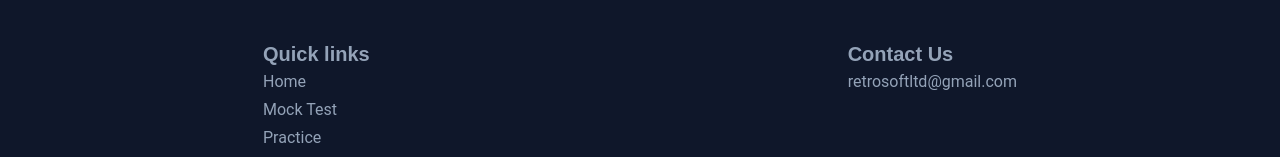
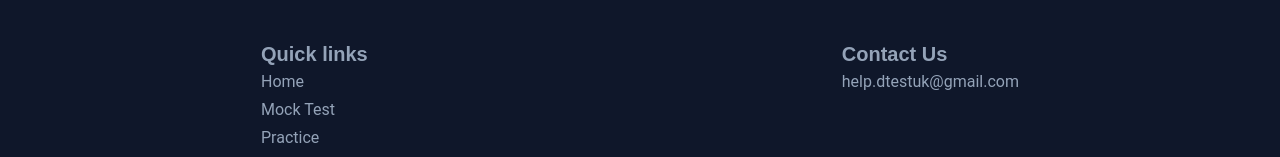
Before and after one commit to Retro231/d-tc, a React (Create React App) app: page / in a window 1280 px wide. Shown: the part 4217-4374 px from the top of the page. Built offline with nearby package versions, Linux system fonts and the light colour scheme; no server answers; the database is empty.

Commit message:
add helpline mail

```diff
--- a/src/components/feature/footer/Footer.jsx
+++ b/src/components/feature/footer/Footer.jsx
@@ -47,11 +47,11 @@ const Footer = () => {
             <h5 className="text-sm">Contact Us</h5>
             <a
               className="hover:text-amber-600 ease-in duration-500"
-              href="https://mail.google.com/mail/u/0/?fs=1&tf=cm&to=retrosoftltd@gmail.com"
+              href="https://mail.google.com/mail/u/0/?fs=1&tf=cm&to=help.dtestuk@gmail.com"
               target="_blank"
               rel="noreferrer"
             >
-              retrosoftltd@gmail.com
+              help.dtestuk@gmail.com
             </a>
           </div>
         </div>
```
